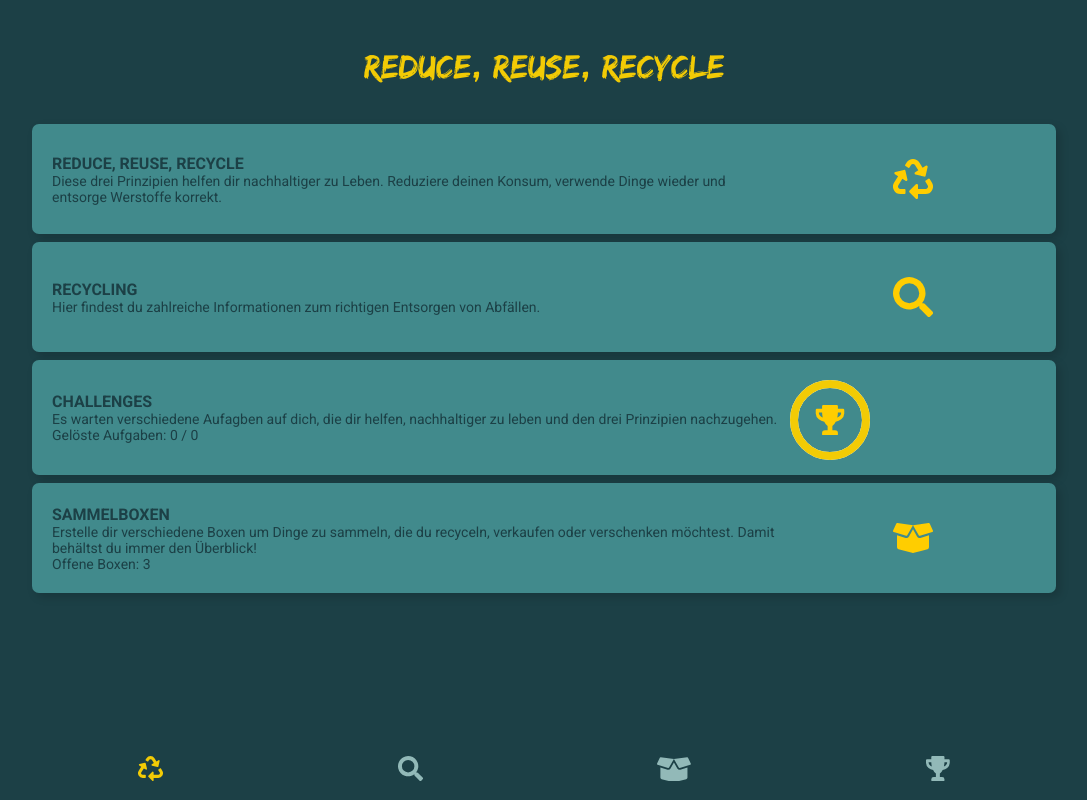
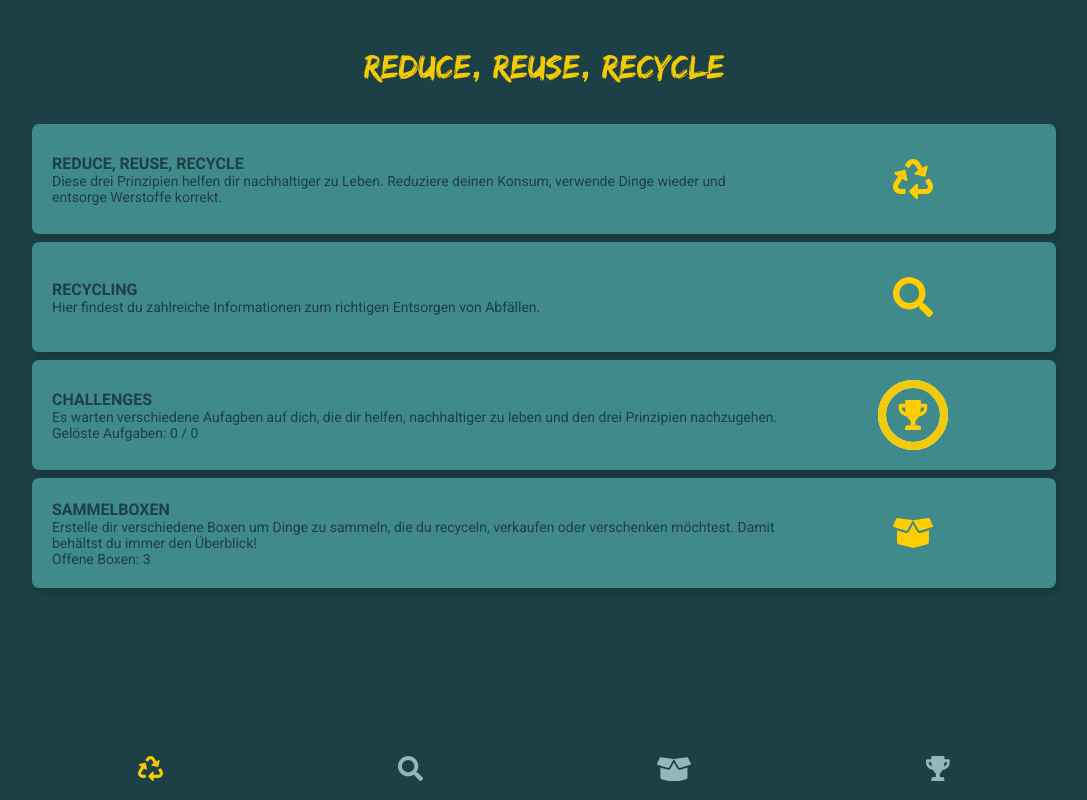
Before and after one commit to Frenzy265/recycle, a React (Create React App) app in the folder client/: page / in a window 1280 px wide. Shown: the whole page, without its empty margins (96-1183 px from the left). Built offline with nearby package versions, Linux system fonts and the light colour scheme; no server answers.

Commit message:
💄 Update styling at card

```diff
--- a/client/src/components/Progressbar.js
+++ b/client/src/components/Progressbar.js
@@ -5,14 +5,15 @@ import PropTypes from "prop-types";
 
 const Container = styled.div`
   position: relative;
-  width: 75px;
-  height: 75px;
+  justify-self: center;
+  width: 70px;
+  height: 70px;
 `;
 
 const CircleSvg = styled.svg`
   position: relative;
-  width: 80px;
-  height: 80px;
+  width: 70px;
+  height: 70px;
 `;
 
 const CircleBack = styled.circle`
@@ -28,8 +29,8 @@ const CircleFront = styled.circle`
 const Image = styled.img`
   height: 30px;
   position: absolute;
-  top: 25px;
-  left: 20px;
+  top: 20px;
+  left: 15px;
 `;
 
 const Progressbar = ({ progress }) => {
@@ -37,7 +38,7 @@ const Progressbar = ({ progress }) => {
   const circleRef = useRef(null);
 
   //   const progress = 75;
-  const size = 80;
+  const size = 70;
   const strokeWidth = 8;
 
   const center = size / 2;
```
